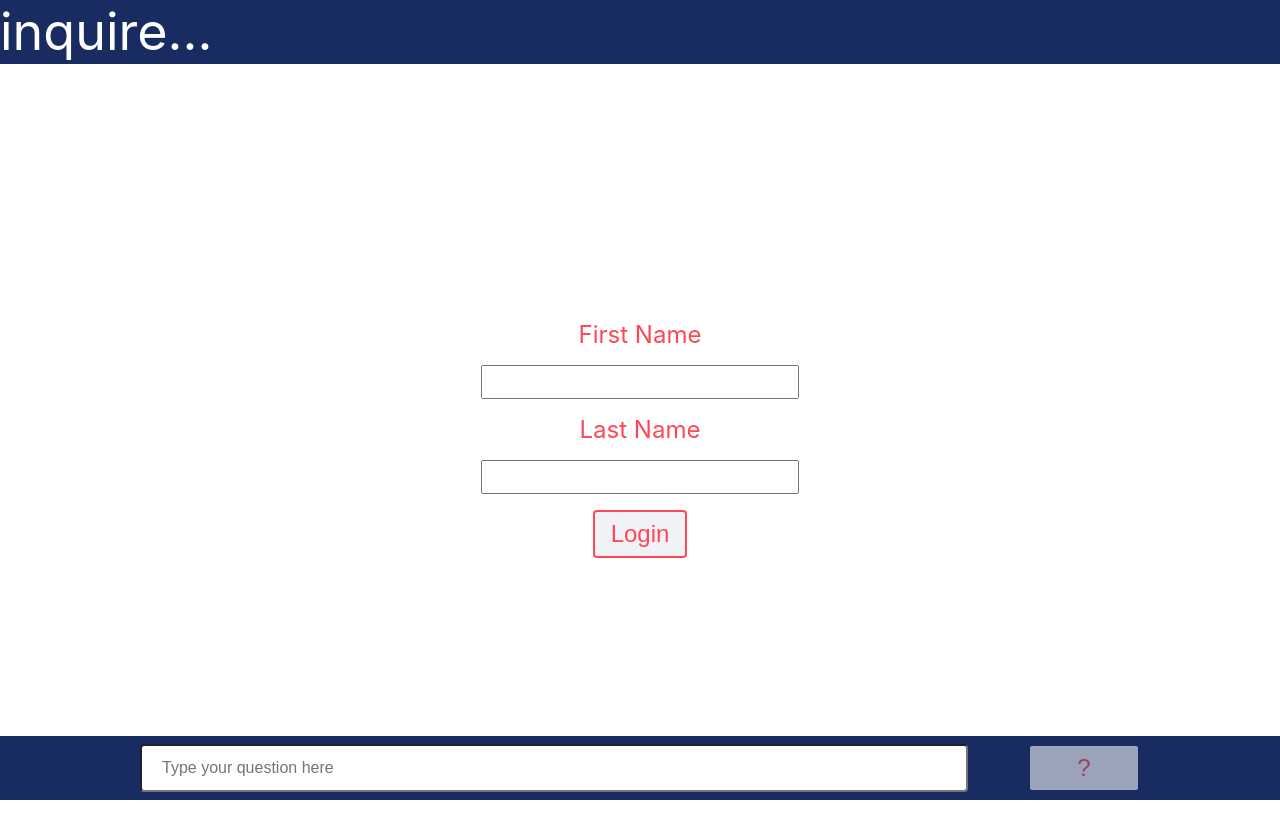
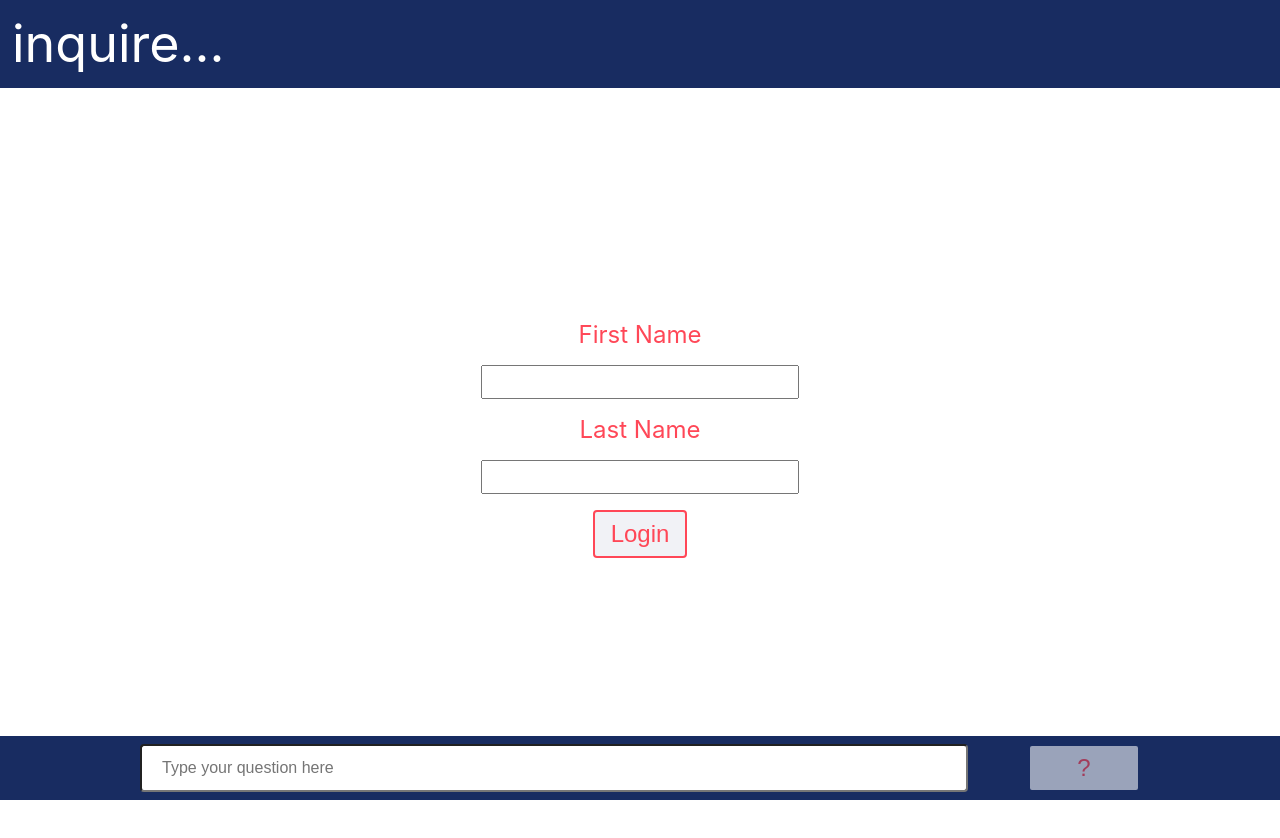
Before and after one commit to Ali-Aftab/Inquire, a React (Create React App) app: page / in a window 1280 px wide. Shown: the top 838 px of the page. Built offline with nearby package versions, Linux system fonts and the light colour scheme; no server answers.

Commit message:
style(header): add pading to the header

```diff
--- a/src/App.css
+++ b/src/App.css
@@ -11,6 +11,7 @@ header {
   color: white;
   height: 8vh;
   font-size: 6.5vh;
+  padding: 1.5vh;
 }
 footer {
   background-color: #182c61;
```
Also changed, not shown: 1 other file (tests, documents, lock files or other folders).
